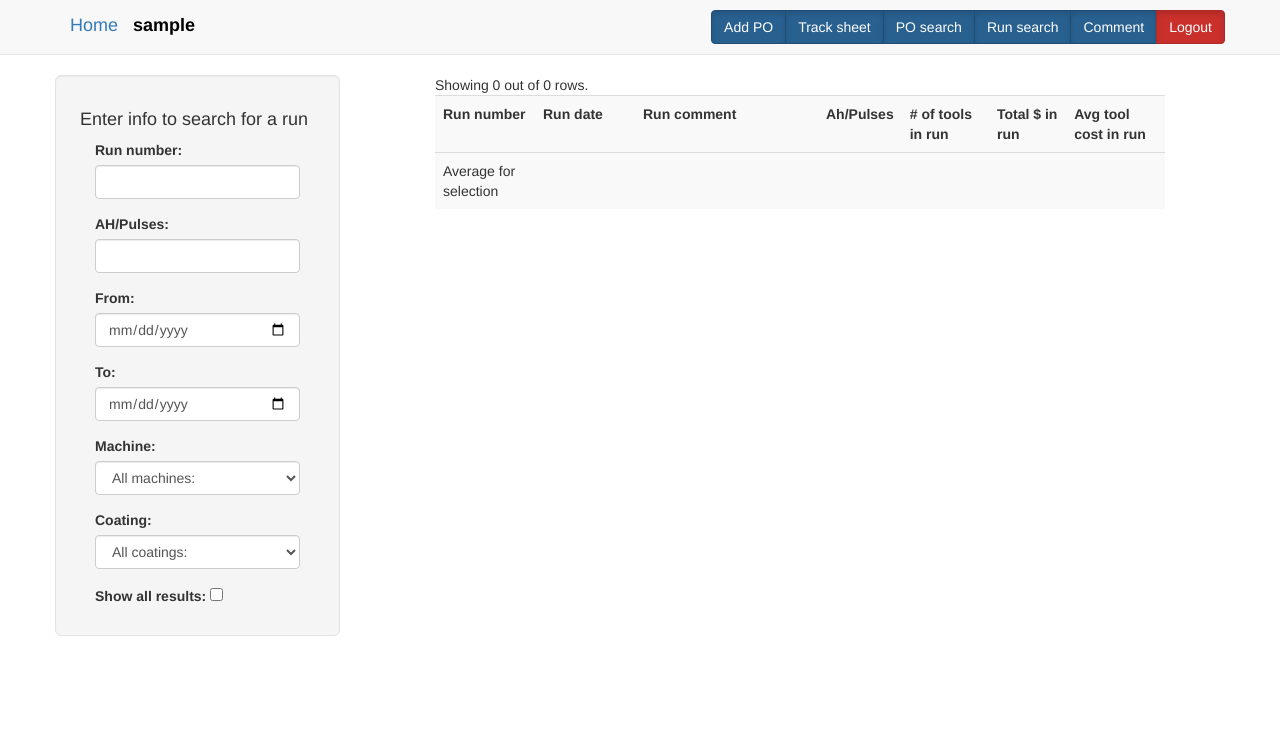
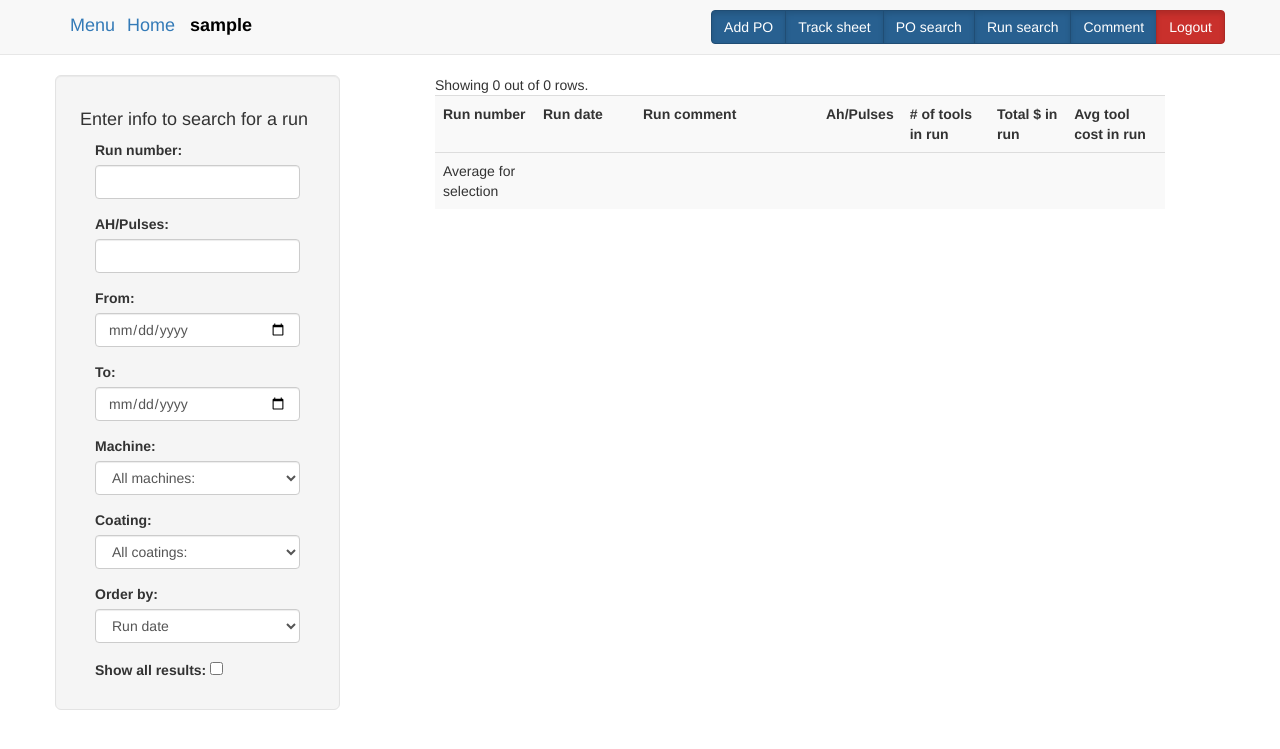
Before and after one commit to perlahjartardottir/Fraunhofer, a PHP site: page /Tooling/views/filterRuns.php in a window 1280 px wide. Shown: the top 749 px of the page. Run offline with PHP 8.4, Linux system fonts and the light colour scheme; the visitor is signed in with stand-in values (Sample User, id 1); data that the repository does not hold is empty; some libraries are stand-ins or nearby versions.

Commit message:
merge doteri

```diff
--- a/Tooling/SearchPHP/run_search_suggestions.php
+++ b/Tooling/SearchPHP/run_search_suggestions.php
@@ -12,8 +12,8 @@ $machine_ID  = mysqli_real_escape_string($link, $_POST['machine_ID']);
 $coating_ID  = mysqli_real_escape_string($link, $_POST['coating_ID']);
 $ah_pulses   = mysqli_real_escape_string($link, $_POST['ah_pulses']);
 $top_runs 	 = mysqli_real_escape_string($link, $_POST['top_runs']);
-$limit 		 = "LIMIT 100";
-
+$order_by    = mysqli_real_escape_string($link, $_POST['order_by']);
+$limit 		 	 = "LIMIT 100";
 // Only view the top runs results so the query result doesn't take as much time
 // If the "show all result" checkbox is checked, we show all the results
 // by having no limit on the sql query
@@ -31,6 +31,7 @@ $sql = "SELECT SQL_CALC_FOUND_ROWS r.run_ID, run_number, run_date, run_comment,
 				WHERE 1
 				AND r.run_ID = lir.run_ID
 				AND lir.lineitem_ID = l.lineitem_ID ";
+// footer of table SQL
 $averageSql = "SELECT ROUND(SUM(lir.number_of_items_in_run * l.price) / COUNT(DISTINCT(r.run_ID)), 2), ROUND(SUM(lir.number_of_items_in_run * l.price)/SUM(lir.number_of_items_in_run), 2), ROUND(SUM(lir.number_of_items_in_run) / COUNT(DISTINCT(r.run_ID)),2)
 						   FROM run r, lineitem_run lir, lineitem l
 						   WHERE 1
@@ -63,7 +64,10 @@ if(!empty($coating_ID)){
 	$averageSql .= "AND r.coating_ID = '$coating_ID' ";
 }
 $sql .= "GROUP BY r.run_ID ";
-$sql .= "ORDER BY r.run_date DESC ".$limit.";";
+
+if(!empty($order_by)){
+	$sql .= "ORDER BY ".$order_by." DESC ".$limit.";";
+}
 $result = mysqli_query($link, $sql);
 // next query is to get total amount of rows without LIMIT 100
 $countRowsSql = "SELECT FOUND_ROWS();";
@@ -76,8 +80,6 @@ $averageResult = mysqli_query($link, $averageSql);
 
 $num_rows = mysqli_num_rows($result);
 if(!$result){echo mysqli_error($link);}
-if(!$result){echo mysqli_error($link);}
-
 ?>
 <div id='output'>
 	<span>Showing <?php echo $num_rows; ?> out of <?php echo $countRows[0];?> rows. </span>
@@ -101,9 +103,8 @@ if(!$result){echo mysqli_error($link);}
 *	The Modals are displayed when the user clicks the run
 */
 while($row = mysqli_fetch_array($result)){
-	/*
-		This sql is to find the POS linked to the runs found
-	*/
+
+	//This sql is to find the POS linked to the runs found. These show up if you click the run number
 	$poSql = "SELECT l.po_ID, p.po_number, c.customer_name, lir.number_of_items_in_run, l.diameter, l.length, l.tool_ID
 					  FROM run r, lineitem l, lineitem_run lir, pos p, customer c
 					  WHERE r.run_ID = '$row[0]'
@@ -114,14 +115,14 @@ while($row = mysqli_fetch_array($result)){
 	$poResult = mysqli_query($link, $poSql);
 
 	echo "<tr class=''>".
-			"<td><a href='#' data-toggle='modal' data-target='#".$row[0]."'>".$row[1]."</td>".
-			"<td>".$row[2]."</td>".
-			"<td>".$row[3]."</td>".
-			"<td>".$row[4]."</td>".
-			"<td>".$row[5]."</td>".
-			"<td>$".$row[6]."</td>".
-			"<td>$".$row[7]."</td>".
-		  "</tr>";
+				"<td><a href='#' data-toggle='modal' data-target='#".$row[0]."'>".$row[1]."</td>". //run number
+				"<td>".$row[2]."</td>". // run date
+				"<td>".$row[3]."</td>". // run comment
+				"<td>".$row[4]."</td>". // Ah/pulses
+				"<td>".$row[5]."</td>". // # of tools in run
+				"<td>$".$row[6]."</td>". // Total $ in run
+				"<td>$".$row[7]."</td>". // Avg tool cost in run
+			"</tr>";
 
 	echo "<div class='modal fade' id='".$row[0]."' tabindex='-1' role='dialog' aria-labelledby='".$row[0]."' aria-hidden='true'>
 			  <div class='modal-dialog'>
--- a/Tooling/SearchPHP/search_suggestions.php
+++ b/Tooling/SearchPHP/search_suggestions.php
@@ -45,8 +45,8 @@ $customer_ID = mysqli_real_escape_string($link, $_POST['customer_ID']);
 $first_date  = mysqli_real_escape_string($link, $_POST['first_date']);
 $last_date   = mysqli_real_escape_string($link, $_POST['last_date']);
 $order_by    = mysqli_real_escape_string($link, $_POST['order_by']);
-$top_100 	 = mysqli_real_escape_string($link, $_POST['top_100']);
-$limit 		 = "LIMIT 100";
+$top_100   	 = mysqli_real_escape_string($link, $_POST['top_100']);
+$limit 		   = "LIMIT 100";
 
 // Only view the top 100 results so the query result doesn't take as much time
 // If the "show all result" checkbox is checked, we show all the results
--- a/Tooling/Views/filterPOS.php
+++ b/Tooling/Views/filterPOS.php
@@ -59,12 +59,10 @@ while($row = mysqli_fetch_array($secResult)){
               $sql = "SELECT customer_ID, customer_name
                       FROM customer;";
               $result = mysqli_query($link, $sql);
-            if (!$result)
-            {
+              if (!$result){
                 die("Database query failed: " . mysqli_error($link));
               }
-            while($row = mysqli_fetch_array($result))
-            {
+              while($row = mysqli_fetch_array($result)){
                 echo '<option value="'.$row['customer_ID'].'">'.$row['customer_name'].'</option>';
               }
             ?>
--- a/Tooling/Views/filterRuns.php
+++ b/Tooling/Views/filterRuns.php
@@ -69,12 +69,10 @@ while($row = mysqli_fetch_array($secResult)){
               $sql = "SELECT machine_ID, machine_acronym
                       FROM machine;";
               $result = mysqli_query($link, $sql);
-              if (!$result)
-              {
+              if (!$result){
                 die("Database query failed: " . mysqli_error($link));
               }
-              while($row = mysqli_fetch_array($result))
-              {
+              while($row = mysqli_fetch_array($result)){
                 echo '<option value="'.$row['machine_ID'].'">'.$row['machine_acronym'].'</option>';
               }
             ?>
@@ -100,6 +98,18 @@ while($row = mysqli_fetch_array($secResult)){
             ?>
           </select>
         </div>
+        <div class='col-md-12 form-group'>
+        <label>Order by: </label>
+        <br>
+          <select id='order_by_select' onchange='run_suggestions()' class='form-control'>
+            <option value='run_date'>Run date</option>
+            <option value='run_number'>Run number</option>
+            <option value='ah_pulses'>AH/Pulses</option>
+            <option value='SUM(lir.number_of_items_in_run)'>Tools in run</option>
+            <option value='SUM(lir.number_of_items_in_run * l.price) / COUNT(DISTINCT(r.run_ID))'>Total $ in run</option>
+            <option value='SUM(lir.number_of_items_in_run * l.price)/SUM(lir.number_of_items_in_run)'>Average tool $ in run</option>
+          </select>
+      </div>
         <div class='col-md-12'>
           <label>Show all results:
             <input type='checkbox' id='top_runs' onchange='run_suggestions()'/>
--- a/Tooling/Views/priceTables.php
+++ b/Tooling/Views/priceTables.php
@@ -34,6 +34,8 @@ while ($row = mysqli_fetch_array($secResult)) {
         <h2>Price tables</h2>
         <p>If a customer is not on this list that means he has no prices in his price table.</br>
            You can add prices to all customers below</p>
+           <p>A price that does not have a 'Diameter' is usually a 'Top notch' tool.</p>
+           <p>A price that does not have 'Length' is usually a 'Insert' Tool.</p>
         <div class='btn-group'>
           <?php
           while ($customerRow = mysqli_fetch_array($customerResult)) {
--- a/Tooling/header.php
+++ b/Tooling/header.php
@@ -9,7 +9,8 @@
   <div class="container">
     <div class="navbar-header">
       <div class='navbar-brand'>
-        <a href='../views/selection.php'>Home</a>
+        <a href='../../menu.php'>Menu</a>
+        <a href='../views/selection.php' style="margin-left:7px;">Home</a>
         <span class='username'><strong><?php echo $_SESSION["username"];?></strong></span>
       </div>
           <button type="button" class="navbar-toggle" data-toggle="collapse" data-target=".navHeaderCollapse">
--- a/Tooling/js/searchScript.js
+++ b/Tooling/js/searchScript.js
@@ -41,14 +41,16 @@ function setSessionIDSearch(po_ID){
 function run_suggestions(){
     $('#output').html();
     $('#output').html('<center style="margin-top:200px;"><img src="../images/ajax-loader.gif"></center>');
-    var run_number = $('#search_box_run').val();
-    var machine_sel = document.getElementById("machine_select");
-    var machine_ID = machine_sel.options[machine_sel.selectedIndex].value;
-    var coating_sel = document.getElementById("coating_select");
-    var coating_ID = coating_sel.options[coating_sel.selectedIndex].value;
-    var first_date = $('#search_box_date_first').val();
-    var last_date = $('#search_box_date_last').val();
-    var ah_pulses = $('#search_box_ah').val();
+    var run_number      = $('#search_box_run').val();
+    var machine_sel     = document.getElementById("machine_select");
+    var machine_ID      = machine_sel.options[machine_sel.selectedIndex].value;
+    var coating_sel     = document.getElementById("coating_select");
+    var coating_ID      = coating_sel.options[coating_sel.selectedIndex].value;
+    var first_date      = $('#search_box_date_first').val();
+    var last_date       = $('#search_box_date_last').val();
+    var ah_pulses       = $('#search_box_ah').val();
+    var order_by_select = document.getElementById("order_by_select");
+    var order_by        = order_by_select.options[order_by_select.selectedIndex].value;
     var top_runs;
 
     if($('#top_runs').is(':checked')){
@@ -64,9 +66,9 @@ function run_suggestions(){
                 ah_pulses  : ah_pulses,
                 top_runs     : top_runs,
                 first_date : first_date,
+                order_by    : order_by,
                 last_date  : last_date},
-     success: function(data,status, xhr)
-     {
+     success: function(data,status, xhr){
         $( "#output" ).html(data);
      }
     });
@@ -75,9 +77,11 @@ function run_suggestions(){
 function tool_suggestions(){
     $('#output').html();
     $('#output').html('<center style="margin-top:200px;"><img src="../images/ajax-loader.gif"></center>');
-    var tool_ID = $('#tool_ID').val();
-    var first_date = $('#search_box_date_first').val();
-    var last_date = $('#search_box_date_last').val();
+    var tool_ID         = $('#tool_ID').val();
+    var first_date      = $('#search_box_date_first').val();
+    var last_date       = $('#search_box_date_last').val();
+    var order_by_select = document.getElementById("order_by_select");
+    var order_by        = order_by_select.options[order_by_select.selectedIndex].value;
     var top_runs;
 
     if($('#top_runs').is(':checked')){
@@ -87,10 +91,11 @@ function tool_suggestions(){
         url: "../SearchPHP/tool_search_suggestions.php",
         type: "POST",
         data: {
-            tool_ID: tool_ID,
-            top_runs     : top_runs,
-            first_date : first_date,
-            last_date  : last_date},
+            tool_ID   : tool_ID,
+            top_runs  : top_runs,
+            first_date: first_date,
+            order_by  : order_by,
+            last_date : last_date},
         success: function(data, status, xhr){
             $("#output").html(data);
         }
```
Also changed, not shown: Tooling/SearchPHP/tool_search_suggestions.php (+17 -13 lines), Tooling/Views/addTools2.php (+5 -5 lines), Tooling/Views/filterTools.php (+8 -0 lines), Tooling/js/passScript.js (+56 -5 lines), menu.php (+23 -2 lines). Lines whose indentation alone changed are shown as unchanged.
